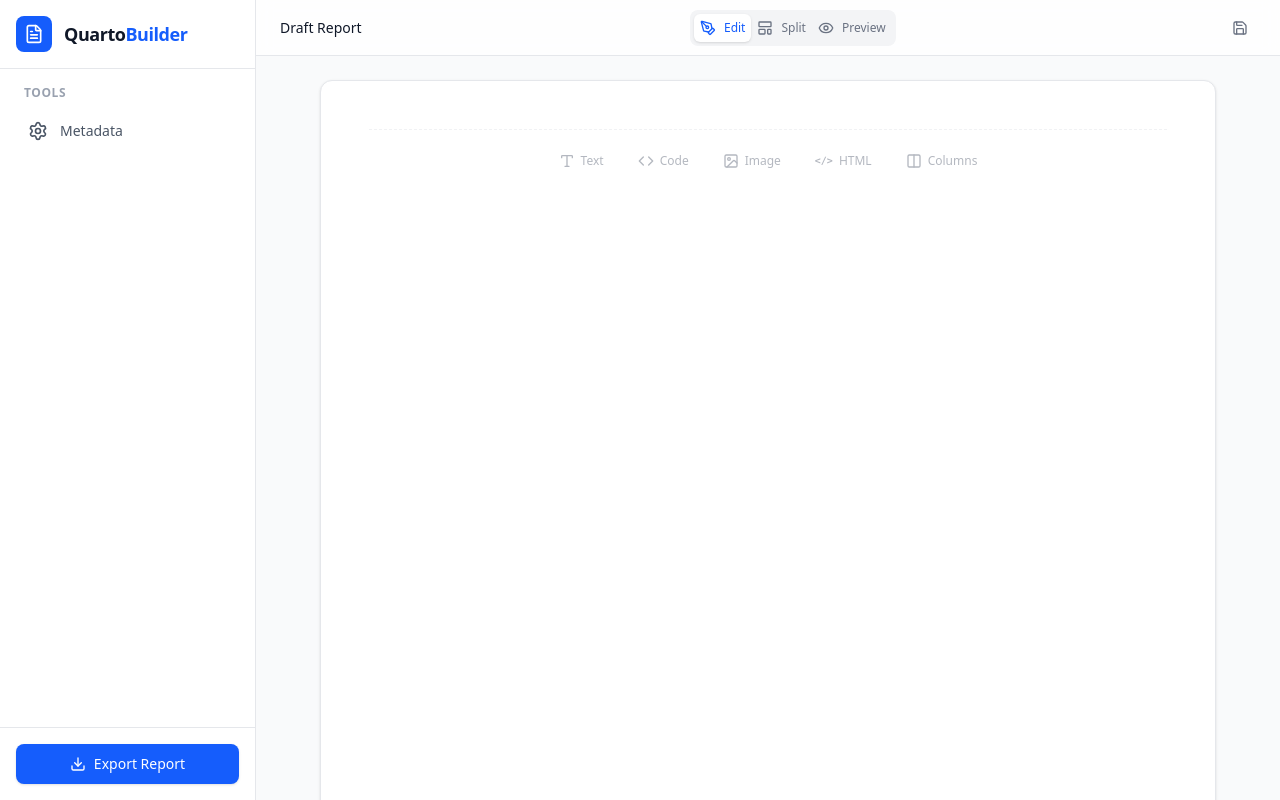
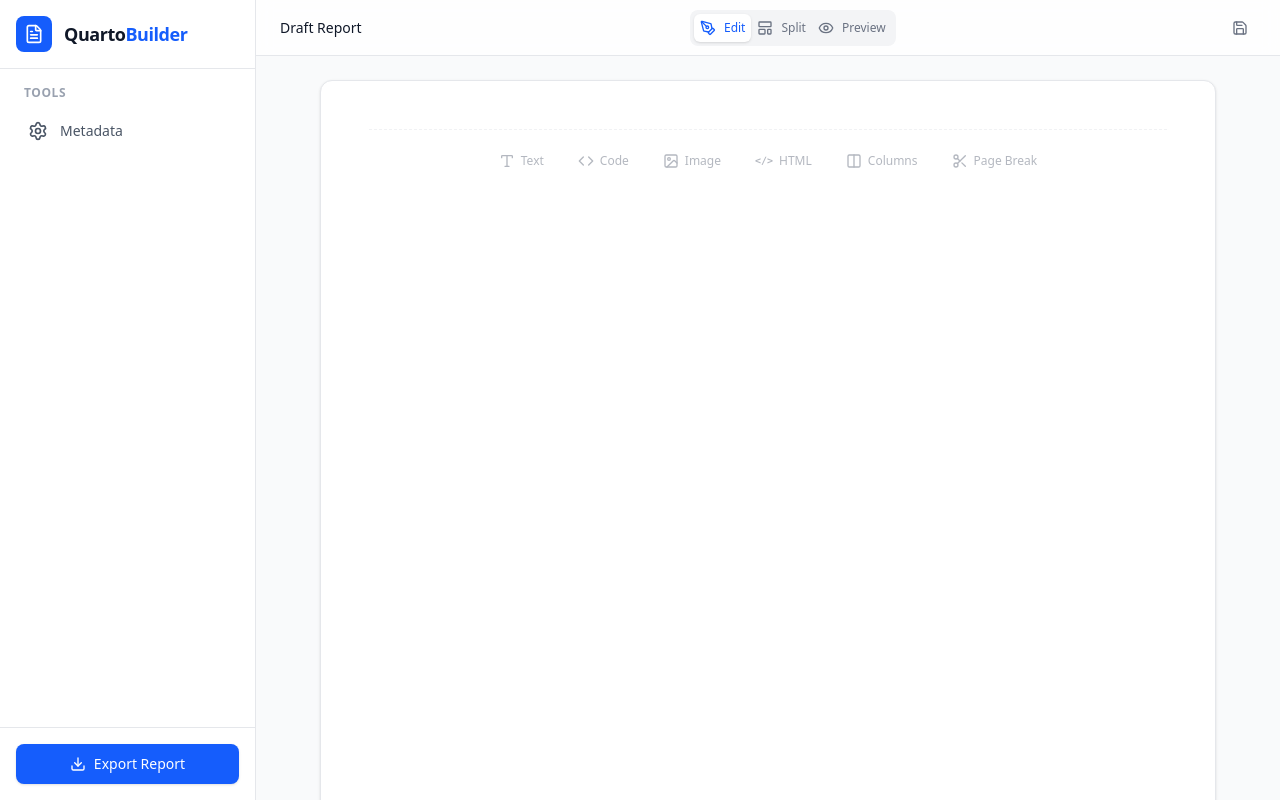
Before and after one commit to hvpatel96/quartobuilder, a React (Vite) app: page / in a window 1280 px wide. Built offline with nearby package versions, Linux system fonts and the light colour scheme.

Commit message:
Fixed scrolling and added page breaks

```diff
--- a/src/components/editor/BlockList.tsx
+++ b/src/components/editor/BlockList.tsx
@@ -5,9 +5,10 @@ import { CodeBlock } from './CodeBlock';
 import { ImageBlock } from './ImageBlock';
 import { HtmlBlock } from './HtmlBlock';
 import { LayoutBlock } from './LayoutBlock';
+import { PageBreakBlock } from './PageBreakBlock';
 import { useReport } from '../../contexts/ReportContext';
 import type { ReportBlock } from '../../types';
-import { Type, Code, Image as ImageIcon, Columns } from 'lucide-react';
+import { Type, Code, Image as ImageIcon, Columns, Scissors } from 'lucide-react';
 
 interface BlockListProps {
     blocks: ReportBlock[];
@@ -17,6 +18,14 @@ interface BlockListProps {
 
 export const BlockList = ({ blocks, parentId, columnId }: BlockListProps) => {
     const { addBlock, updateBlock, removeBlock, moveBlock } = useReport();
+
+    // Helper to render AddButton
+    const AddButton = ({ onClick, icon, label }: { onClick: () => void, icon: React.ReactNode, label: string }) => (
+        <button onClick={onClick} className="flex items-center gap-1.5 px-3 py-1.5 rounded-md hover:bg-gray-100 dark:hover:bg-gray-800 transition-colors text-gray-500 hover:text-gray-900 dark:text-gray-400 dark:hover:text-gray-200 text-xs font-medium border border-transparent hover:border-gray-200 dark:hover:border-gray-700">
+            {icon}
+            <span>{label}</span>
+        </button>
+    );
 
     return (
         <div className="space-y-4">
@@ -60,6 +69,9 @@ export const BlockList = ({ blocks, parentId, columnId }: BlockListProps) => {
                     {block.type === 'layout' && (
                         <LayoutBlock block={block} />
                     )}
+                    {block.type === 'pagebreak' && (
+                        <PageBreakBlock />
+                    )}
                 </Block>
             ))}
 
@@ -71,17 +83,13 @@ export const BlockList = ({ blocks, parentId, columnId }: BlockListProps) => {
                     <AddButton onClick={() => addBlock('image', parentId, columnId)} icon={<ImageIcon className="w-4 h-4" />} label="Image" />
                     <AddButton onClick={() => addBlock('html', parentId, columnId)} icon={<div className="font-mono text-[10px] font-bold">&lt;/&gt;</div>} label="HTML" />
                     {!columnId && (
-                        <AddButton onClick={() => addBlock('layout', parentId, columnId)} icon={<Columns className="w-4 h-4" />} label="Columns" />
+                        <>
+                            <AddButton onClick={() => addBlock('layout', parentId, columnId)} icon={<Columns className="w-4 h-4" />} label="Columns" />
+                            <AddButton onClick={() => addBlock('pagebreak', parentId, columnId)} icon={<Scissors className="w-4 h-4" />} label="Page Break" />
+                        </>
                     )}
                 </div>
             )}
         </div>
     );
 };
-
-const AddButton = ({ onClick, icon, label }: { onClick: () => void, icon: React.ReactNode, label: string }) => (
-    <button onClick={onClick} className="flex items-center gap-1.5 px-3 py-1.5 rounded-md hover:bg-gray-100 dark:hover:bg-gray-800 transition-colors text-gray-500 hover:text-gray-900 dark:text-gray-400 dark:hover:text-gray-200 text-xs font-medium border border-transparent hover:border-gray-200 dark:hover:border-gray-700">
-        {icon}
-        <span>{label}</span>
-    </button>
-);
--- /dev/null
+++ b/src/components/editor/PageBreakBlock.tsx
@@ -0,0 +1,14 @@
+import { Scissors } from 'lucide-react';
+
+export const PageBreakBlock = () => {
+    return (
+        <div className="flex items-center justify-center py-4 opacity-50 hover:opacity-100 transition-opacity">
+            <div className="h-px bg-gray-300 dark:bg-gray-700 w-full relative group">
+                <div className="absolute left-1/2 top-1/2 -translate-x-1/2 -translate-y-1/2 bg-gray-50 dark:bg-gray-900 px-3 py-1 flex items-center gap-2 text-xs text-gray-500 border border-gray-200 dark:border-gray-700 rounded-full">
+                    <Scissors className="w-3 h-3" />
+                    <span className="font-mono font-medium">PAGE BREAK</span>
+                </div>
+            </div>
+        </div>
+    );
+};
--- a/src/components/preview/PreviewBlock.tsx
+++ b/src/components/preview/PreviewBlock.tsx
@@ -21,6 +21,14 @@ export const PreviewBlock = ({ block }: PreviewBlockProps) => {
             return <PreviewHtml content={block.content} />;
         case 'layout':
             return <PreviewLayout block={block} />;
+        case 'pagebreak':
+            return (
+                <div className="py-8 flex items-center gap-4 text-gray-300 dark:text-gray-700 select-none">
+                    <div className="h-px bg-current flex-1" />
+                    <span className="text-xs font-mono uppercase tracking-widest">Page Break</span>
+                    <div className="h-px bg-current flex-1" />
+                </div>
+            );
         default:
             return null;
     }
--- a/src/layouts/MainLayout.tsx
+++ b/src/layouts/MainLayout.tsx
@@ -107,7 +107,10 @@ export const MainLayout = ({ children, onExport, onToggleMetadata }: MainLayoutP
                 </header>
 
                 {/* Scrollable Canvas area */}
-                <div className="flex-1 overflow-hidden bg-gray-50 dark:bg-gray-950 p-4 md:p-6 scroll-smooth">
+                <div className={cn(
+                    "flex-1 bg-gray-50 dark:bg-gray-950 p-4 md:p-6 scroll-smooth",
+                    viewMode === 'split' ? "overflow-hidden" : "overflow-y-auto"
+                )}>
                     {children}
                 </div>
             </main>
--- a/src/types.ts
+++ b/src/types.ts
@@ -1,4 +1,4 @@
-export type BlockType = 'text' | 'code' | 'image' | 'html' | 'layout';
+export type BlockType = 'text' | 'code' | 'image' | 'html' | 'layout' | 'pagebreak';
 
 export interface ReportMetadata {
     title: string;
--- a/src/utils/exportManager.ts
+++ b/src/utils/exportManager.ts
@@ -49,6 +49,8 @@ export const exportReport = async (blocks: ReportBlock[], metadata: ReportMetada
                 }
             } else if (block.type === 'html') {
                 content += `\n\`\`\`{=html}\n${block.content}\n\`\`\`\n`;
+            } else if (block.type === 'pagebreak') {
+                content += '\n{{< pagebreak >}}\n';
             } else if (block.type === 'layout' && block.columns) {
                 content += `\n::::: {.columns}\n`;
                 for (const col of block.columns) {
```
